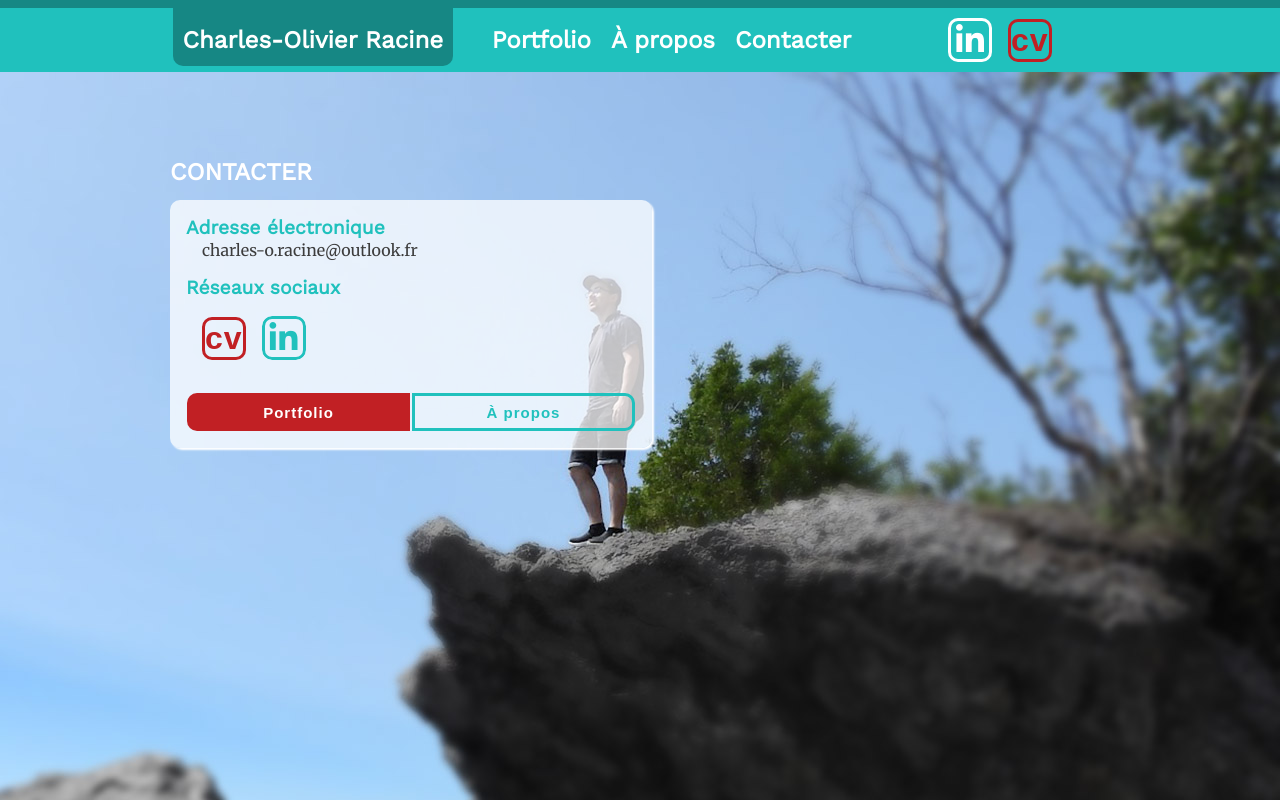
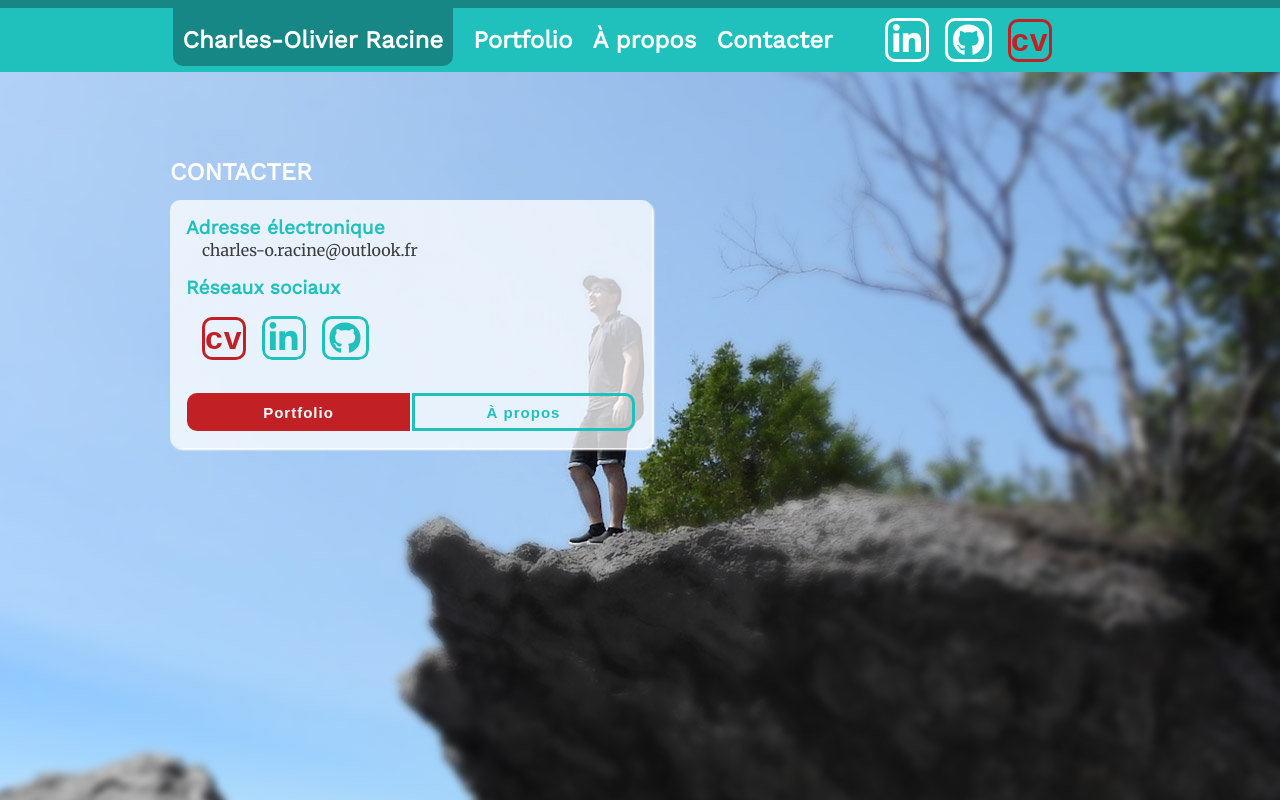
Before and after one commit to charloracine/pfolio-racc, a React (Create React App) app: page /contact in a window 1280 px wide. Built offline with nearby package versions, Linux system fonts and the light colour scheme.

Commit message:
ajout git link

```diff
--- a/src/components/AppBar/AppBar.js
+++ b/src/components/AppBar/AppBar.js
@@ -106,6 +106,19 @@ const AppBar = ({ endroit, setEndroit }) => {
                     }}
                     target="_blank"
                   />
+                  <LinkWithIcon
+                    margin="0 0 0 0.5em"
+                    pd="3px 5px"
+                    fontSize="2em"
+                    br="10px"
+                    icon="fab fa-github"
+                    color={colors.primary}
+                    border="3px solid currentColor"
+                    to={{
+                      pathname: "https://github.com/charloracine",
+                    }}
+                    target="_blank"
+                  />
                   <Button
                     pd="0"
                     fontSize="2rem"
@@ -199,6 +212,19 @@ const AppBar = ({ endroit, setEndroit }) => {
                 }}
                 target="_blank"
               />
+              <LinkWithIcon
+                margin="0 0 0 0.5em"
+                pd="3px 5px"
+                fontSize="2em"
+                br="10px"
+                icon="fab fa-github"
+                color={colors.white}
+                border="3px solid currentColor"
+                to={{
+                  pathname: "https://github.com/charloracine",
+                }}
+                target="_blank"
+              />
               <Button
                 pd="0"
                 fontSize="2rem"
--- a/src/components/Pages/Contact.js
+++ b/src/components/Pages/Contact.js
@@ -73,6 +73,19 @@ const Contact = ({ endroit, setEndroit }) => {
                 }}
                 target="_blank"
               />
+              <LinkWithIcon
+                margin="0 0 0 0.5em"
+                pd="3px 5px"
+                fontSize="2em"
+                br="10px"
+                icon="fab fa-github"
+                color={colors.primary}
+                border="3px solid currentColor"
+                to={{
+                  pathname: "https://github.com/charloracine",
+                }}
+                target="_blank"
+              />
             </Column>
           </Column>
           <ButtonGroup margin="1em 0 0">
```
